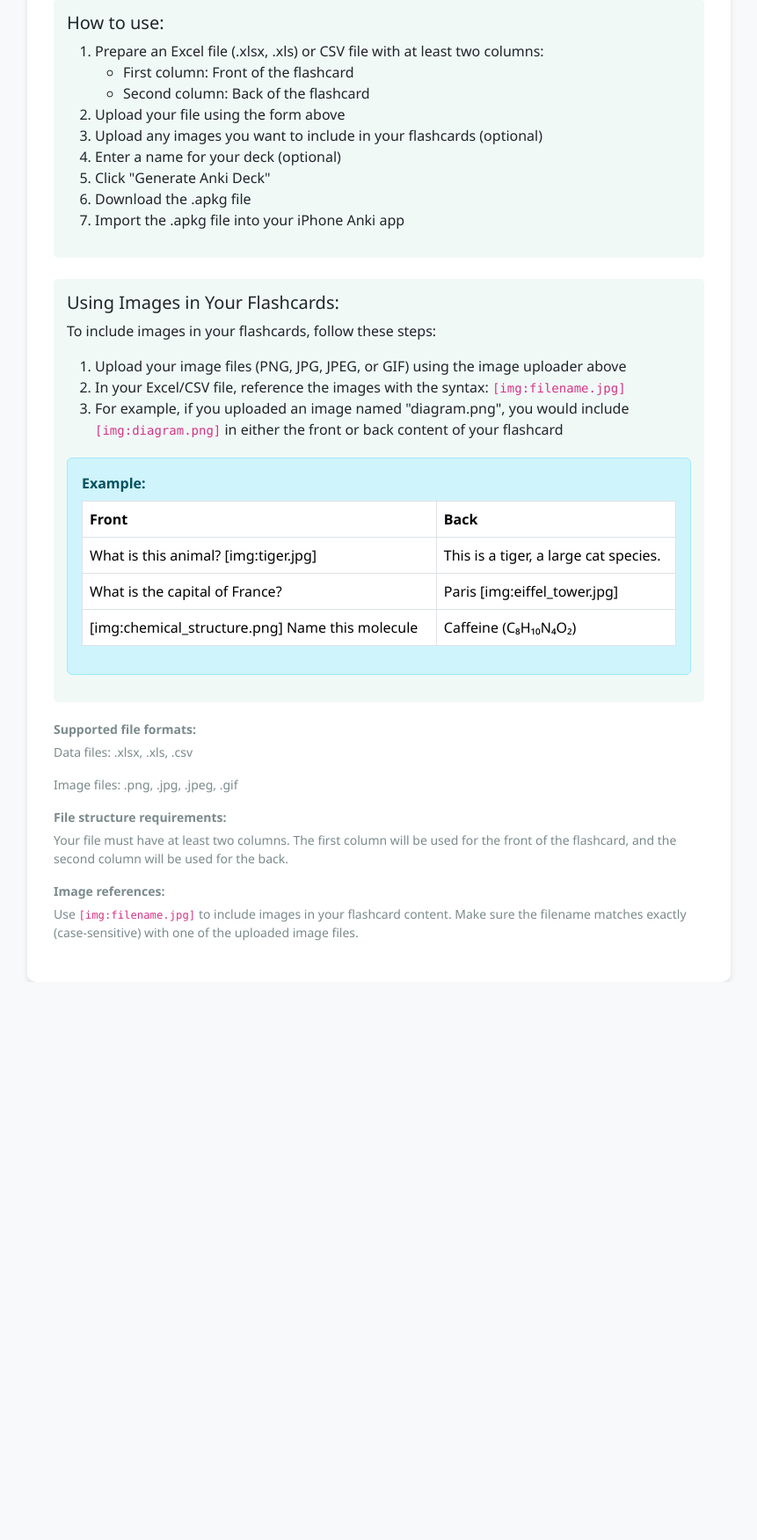
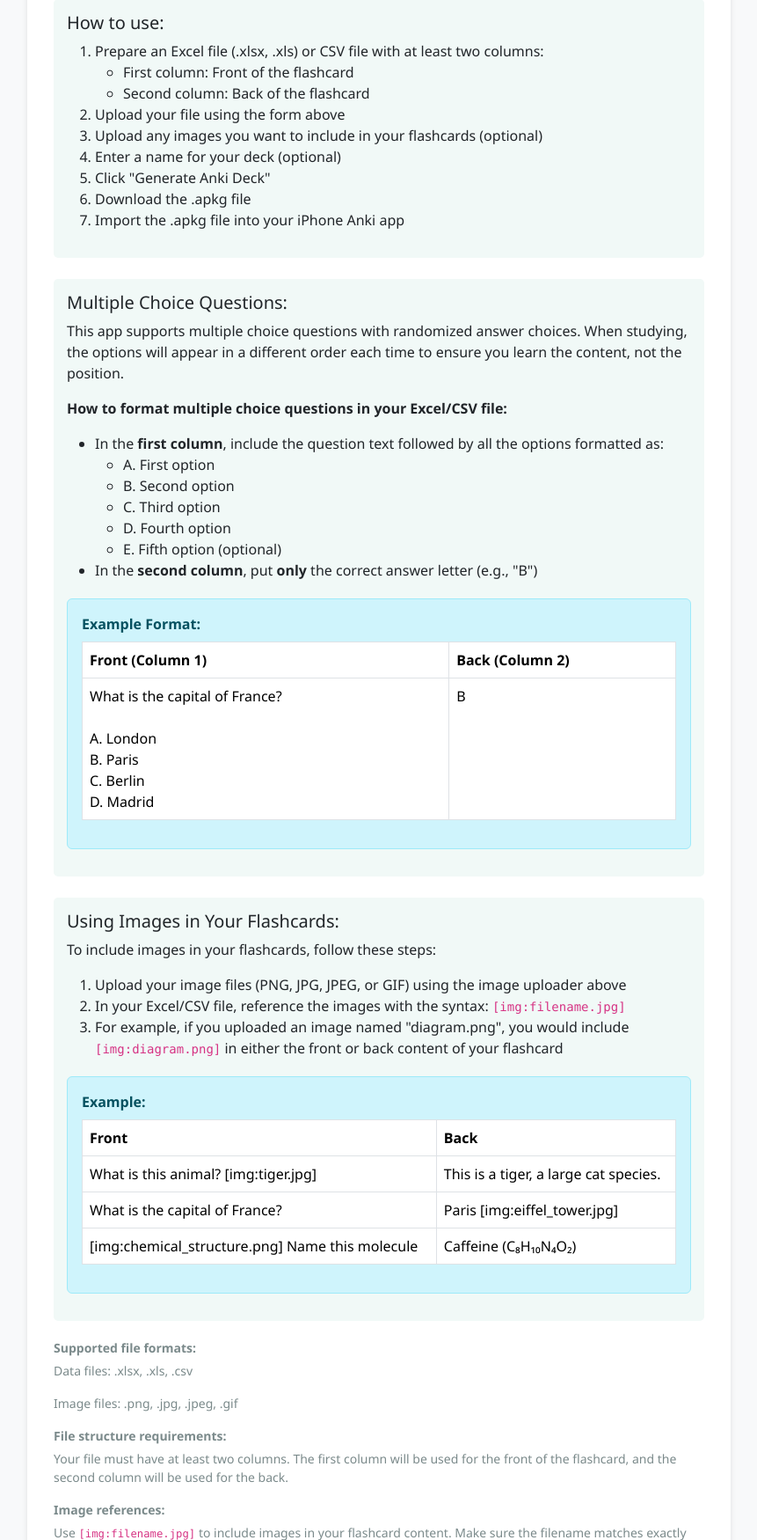
Before and after one commit to wism1/anki_deck_from_csv, a Flask app: page / in a window 1280 px wide. Shown: the part 614-2364 px from the top of the page at 88% size, without its empty margins (209-1070 px from the left). Before the commit the page ends 1730 px from the top, so only its background shows below. Run offline with Flask 3, Linux system fonts and the light colour scheme; some libraries are stand-ins or nearby versions.

Commit message:
added multiple choice

```diff
--- a/app.py
+++ b/app.py
@@ -7,6 +7,7 @@ import io
 import shutil
 import uuid
 import re
+import json
 from flask import Flask, render_template, request, send_file, redirect, url_for, flash, session
 from werkzeug.utils import secure_filename
 from pathlib import Path
@@ -64,8 +65,84 @@ def process_content_for_images(content, image_files, deck_id):
 
     return content, media_files
 
+def detect_multiple_choice(front, back):
+    """Detect if this is a multiple choice question and extract choices"""
+    # Check if the back just contains a single letter (A, B, C, D, E) which indicates the answer
+    if re.match(r'^[A-E]$', back.strip()):
+        # Look for multiple choice options in the front content
+        options = {}
+        lines = front.split('\n')
+        question_text = []
+        current_option = None
+        option_content = []
+
+        for line in lines:
+            # Check for option markers like "A." or "B." at the start of a line
+            option_match = re.match(r'^([A-E])[.:]\s*(.*)$', line.strip())
+            if option_match:
+                # If we were already collecting an option, save it
+                if current_option:
+                    options[current_option] = '\n'.join(option_content).strip()
+                    option_content = []
+
+                # Start collecting a new option
+                current_option = option_match.group(1)
+                if option_match.group(2):  # If there's content on the same line
+                    option_content.append(option_match.group(2))
+            elif current_option:  # If we're collecting content for an option
+                option_content.append(line)
+            else:  # This is part of the question text
+                question_text.append(line)
+
+        # Save the last option if there was one
+        if current_option and option_content:
+            options[current_option] = '\n'.join(option_content).strip()
+
+        # If we found at least 2 options and a correct answer marker
+        if len(options) >= 2 and back.strip() in options:
+            return {
+                'is_multiple_choice': True,
+                'question': '\n'.join(question_text).strip(),
+                'options': options,
+                'correct_answer': back.strip()
+            }
+
+    # Not a multiple choice question or couldn't parse it
+    return {'is_multiple_choice': False}
+
+def create_multiple_choice_card(question_data):
+    """Create HTML for a multiple choice question with randomized options"""
+    question = question_data['question']
+    options = question_data['options']
+    correct_answer = question_data['correct_answer']
+    correct_text = options[correct_answer]
+
+    # Create the front side (question with randomized options)
+    front_html = f"<div class='question'>{question}</div>\n\n<div class='options'>\n"
+    front_html += "<script>\n"
+    front_html += "let options = " + json.dumps(options) + ";\n"
+    front_html += "let correct = " + json.dumps(correct_answer) + ";\n"
+    front_html += "let keys = Object.keys(options);\n"
+    front_html += "keys.sort(() => Math.random() - 0.5);\n"
+    front_html += "for (let i = 0; i < keys.length; i++) {\n"
+    front_html += "  document.write('<div class=\"option\"><strong>' + keys[i] + '.</strong> ' + options[keys[i]] + '</div>');\n"
+    front_html += "}\n"
+    front_html += "</script>\n"
+    front_html += "<noscript>\n"
+
+    # Fallback for when JavaScript is disabled
+    for key, value in options.items():
+        front_html += f"<div class='option'><strong>{key}.</strong> {value}</div>\n"
+
+    front_html += "</noscript>\n</div>"
+
+    # Create the back side (showing the correct answer)
+    back_html = f"<div class='answer'><strong>The correct answer is {correct_answer}:</strong> {correct_text}</div>"
+
+    return front_html, back_html
+
 def create_anki_deck(file_path, deck_name, image_files):
-    """Create an Anki deck from an Excel file with image support"""
+    """Create an Anki deck from an Excel file with image support and multiple choice"""
     # Read Excel file
     if file_path.endswith('.csv'):
         df = pd.read_csv(file_path)
@@ -80,8 +157,8 @@ def create_anki_deck(file_path, deck_name, image_files):
     deck_id = generate_random_id()
     model_id = generate_random_id()
 
-    # Create Anki model (card template)
-    model = genanki.Model(
+    # Create regular model (card template)
+    basic_model = genanki.Model(
         model_id,
         'Image Model',
         fields=[
@@ -95,6 +172,59 @@ def create_anki_deck(file_path, deck_name, image_files):
                 'afmt': '{{FrontSide}}<hr id="answer">{{Back}}',
             },
         ])
+
+    # Create a unique model ID for multiple choice cards
+    mc_model_id = generate_random_id()
+
+    # Create a model for multiple choice questions
+    mc_model = genanki.Model(
+        mc_model_id,
+        'Multiple Choice Model',
+        fields=[
+            {'name': 'Front'},
+            {'name': 'Back'},
+            {'name': 'MultipleChoiceData'},  # Hidden field for data to randomize options
+        ],
+        templates=[
+            {
+                'name': 'Multiple Choice Card',
+                'qfmt': '{{Front}}',
+                'afmt': '{{FrontSide}}<hr id="answer">{{Back}}',
+            },
+        ],
+        css="""
+        .card {
+            font-family: Arial, sans-serif;
+            font-size: 18px;
+            text-align: left;
+            background-color: #fff;
+            color: #333;
+            padding: 20px;
+        }
+        .question {
+            margin-bottom: 20px;
+        }
+        .options {
+            margin-top: 15px;
+        }
+        .option {
+            padding: 10px;
+            margin-bottom: 10px;
+            border: 1px solid #e0e0e0;
+            border-radius: 5px;
+        }
+        .answer {
+            font-weight: bold;
+            color: #2e7d32;
+        }
+        hr {
+            height: 1px;
+            border: none;
+            border-top: 1px solid #e0e0e0;
+            margin: 20px 0;
+        }
+        """
+    )
 
     # Create deck
     deck = genanki.Deck(deck_id, deck_name)
@@ -116,11 +246,29 @@ def create_anki_deck(file_path, deck_name, image_files):
         all_media_files.extend(front_media)
         all_media_files.extend(back_media)
 
-        # Create note and add to deck
-        note = genanki.Note(
-            model=model,
-            fields=[front_processed, back_processed]
-        )
+        # Check if this is a multiple choice question
+        mc_data = detect_multiple_choice(front_processed, back_processed)
+
+        if mc_data['is_multiple_choice']:
+            # It's a multiple choice question
+            front_html, back_html = create_multiple_choice_card(mc_data)
+
+            # Create note with multiple choice template
+            note = genanki.Note(
+                model=mc_model,
+                fields=[
+                    front_html,
+                    back_html,
+                    json.dumps(mc_data)  # Store the MC data for reference
+                ]
+            )
+        else:
+            # Regular card
+            note = genanki.Note(
+                model=basic_model,
+                fields=[front_processed, back_processed]
+            )
+
         deck.add_note(note)
 
     # Create package with media files
@@ -148,7 +296,7 @@ def index():
     if 'session_id' not in session:
         session['session_id'] = str(uuid.uuid4())
 
-    return render_template('index.html')
+    return render_template('index.html', multiple_choice_enabled=True)
 
 @app.route('/upload', methods=['POST'])
 def upload_file():
--- a/templates/index.html
+++ b/templates/index.html
@@ -119,6 +119,42 @@
         </div>
 
         <div class="instruction mt-4">
+            <h5>Multiple Choice Questions:</h5>
+            <p>This app supports multiple choice questions with randomized answer choices. When studying, the options will appear in a different order each time to ensure you learn the content, not the position.</p>
+
+            <p><strong>How to format multiple choice questions in your Excel/CSV file:</strong></p>
+            <ul>
+                <li>In the <strong>first column</strong>, include the question text followed by all the options formatted as:</li>
+                <ul>
+                    <li>A. First option</li>
+                    <li>B. Second option</li>
+                    <li>C. Third option</li>
+                    <li>D. Fourth option</li>
+                    <li>E. Fifth option (optional)</li>
+                </ul>
+                <li>In the <strong>second column</strong>, put <strong>only</strong> the correct answer letter (e.g., "B")</li>
+            </ul>
+
+            <div class="alert alert-info">
+                <strong>Example Format:</strong><br>
+                <table class="table table-bordered mt-2">
+                    <thead>
+                        <tr>
+                            <th>Front (Column 1)</th>
+                            <th>Back (Column 2)</th>
+                        </tr>
+                    </thead>
+                    <tbody>
+                        <tr>
+                            <td>What is the capital of France?<br><br>A. London<br>B. Paris<br>C. Berlin<br>D. Madrid</td>
+                            <td>B</td>
+                        </tr>
+                    </tbody>
+                </table>
+            </div>
+        </div>
+
+        <div class="instruction mt-4">
             <h5>Using Images in Your Flashcards:</h5>
             <p>To include images in your flashcards, follow these steps:</p>
             <ol>
```
Also changed, not shown: README.md.
